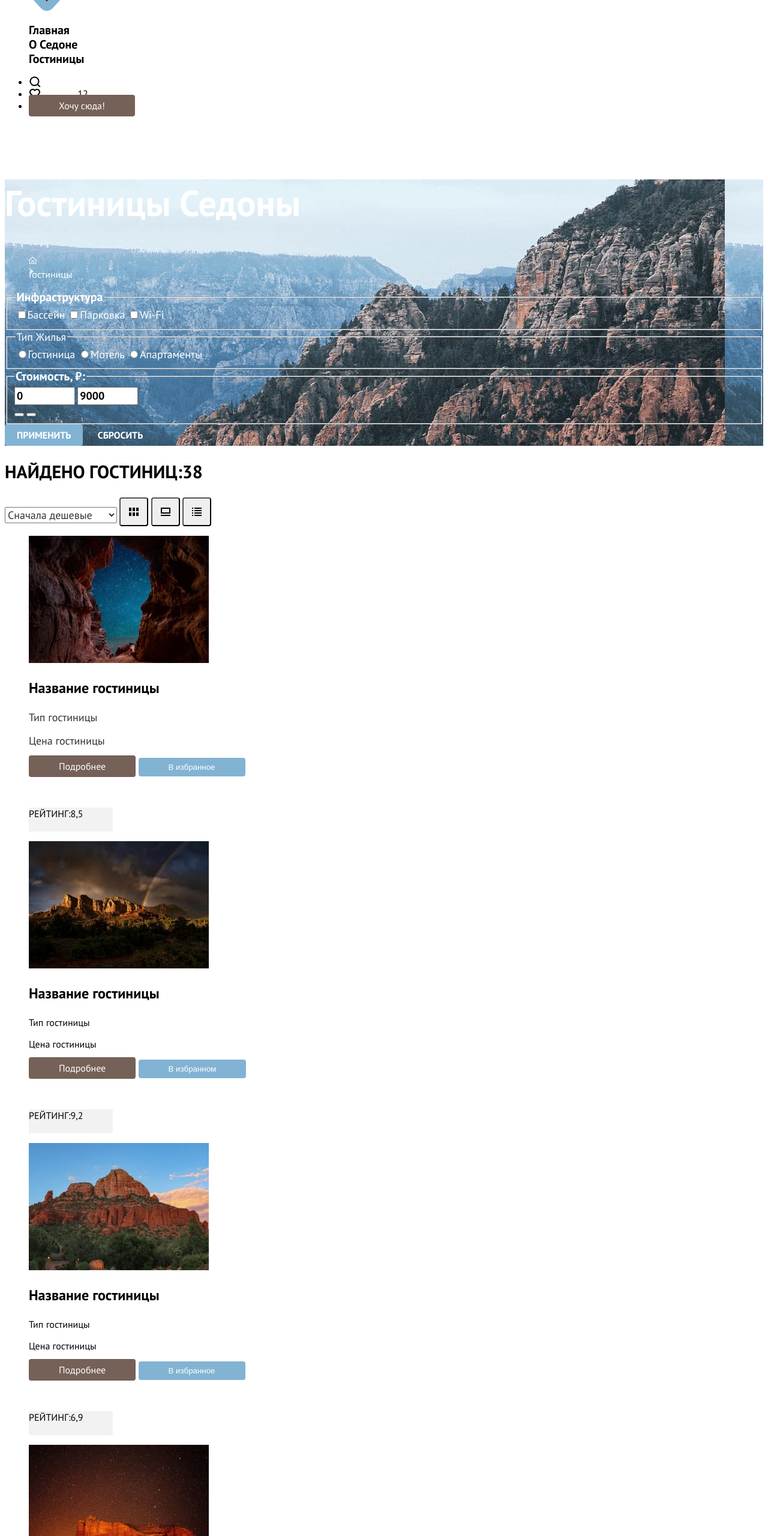
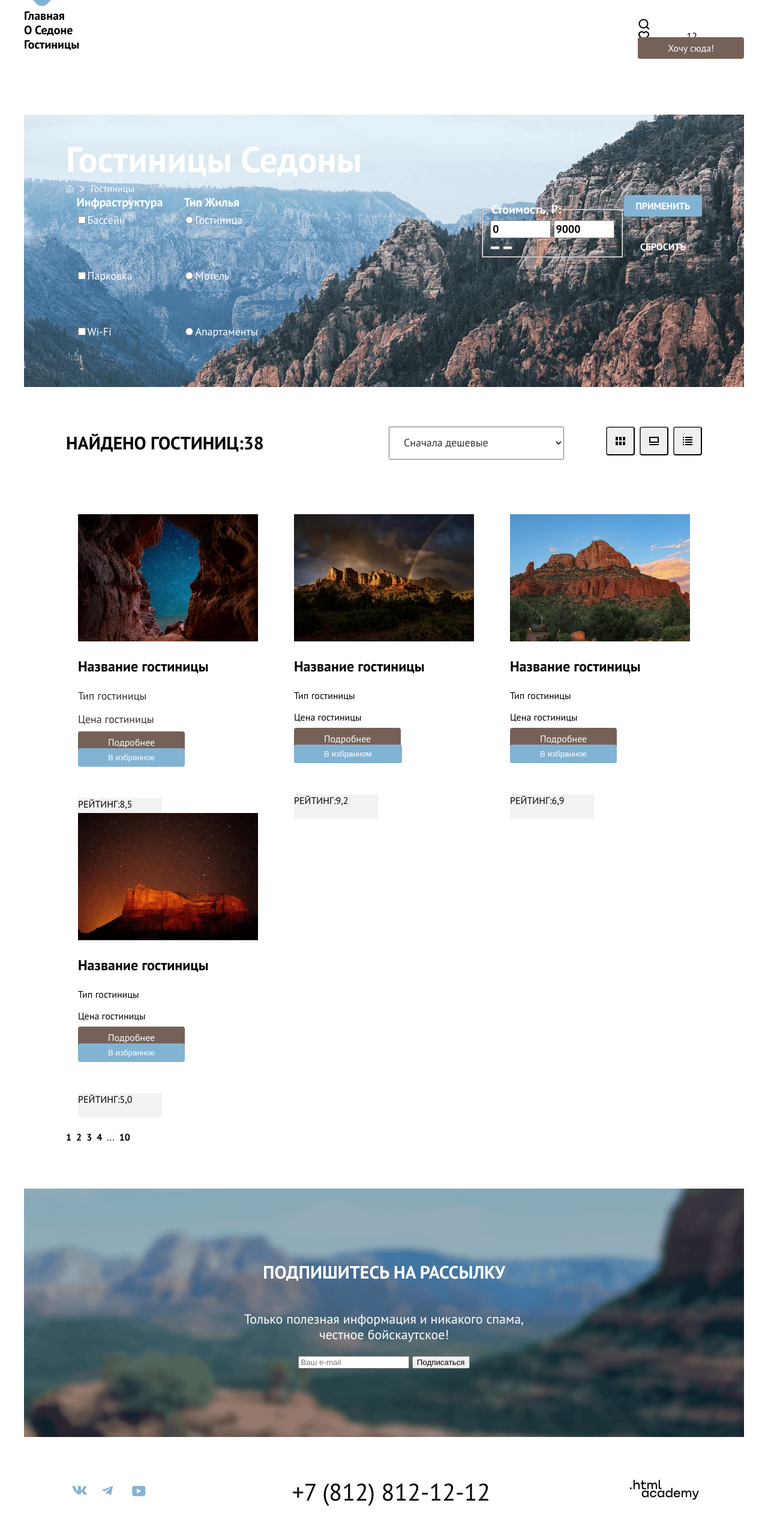
Before and after one commit to htmlacademy-htmlcss/2208219-sedona-1, a plain HTML site: page catalog.html in a window 1280 px wide. Shown: the part 60-2620 px from the top of the page at 60% size. After the commit the page ends 2572 px from the top, so only its background shows below. Drawn offline with Linux system fonts and the light colour scheme.

Commit message:
задача по флексам

```diff
--- a/catalog.html
+++ b/catalog.html
@@ -44,9 +44,12 @@
       </ul>
     </nav>
   </header>
-<main class="main_catalog">
+<main class="main_catalog main_container">
+  <div class="page_container">
     <h1 class="visually_hidden">Каталог гостиниц</h1>
     <section class="hotels">
+      <div class="hotels_container">
+        <div class="filter_title_container">
           <h2 class="section_title__hotels">Гостиницы Седоны</h2>
           <ul class="breadcrums">
             <li class="breadcrums_item home">
@@ -58,8 +61,10 @@
               <a class="breadcrums_link">Гостиницы</a>
             </li>
           </ul>
-    <form class="hotel_options" action="#" method="get">
-      <fieldset class="options">
+        </div>
+          <form class="hotel_options hotel_options_container" action="#" method="get">
+            <div class="left_options">
+              <fieldset class="options ">
               <legend class="options_title">Инфраструктура</legend>
                 <label for="pool">
                   <input type="checkbox" name="pool" id="pool">Бассейн
@@ -72,7 +77,7 @@
                 </label>
               </fieldset>
               <fieldset class="options">
-      <legend>Тип Жилья</legend>
+              <legend class="options_title">Тип Жилья</legend>
               <label for="hotel">
                 <input type="radio" name="type_hotel" id="hotel" value="hotel">Гостиница
               </label>
@@ -83,6 +88,8 @@
                 <input type="radio" name="type_hotel" id="apart" value="apart">Апартаменты
               </label>
               </fieldset>
+            </div>
+            <div class="right_options">
               <fieldset class="hotel_price">
               <legend>Стоимость, ₽:</legend>
               <div class="wrapper_price">
@@ -98,29 +105,35 @@
                 </div>
               </div>
               </fieldset>
-      <div class="wrapper_buttons">
+              <div class="button_container">
                 <button class="submit" type="submit">Применить</button>
                 <button class="reset" type="reset">Сбросить</button>
+              </div>
+            </div>
       </div>
             </form>
     </section>
     <section class="products">
       <header class="header_products">
         <h2 class="section_title">Найдено гостиниц:<span>38</span></h2>
+        <div class="select_control_container">
           <select class="select_control" aria-label="Сортировка">
             <option value="cheap" selected>Сначала дешевые</option>
             <option value="popular">Сначала популярные</option>
             <option value="expensive">Сначала дорогие</option>
           </select>
+          <div class="select_button_container">
             <button class="button_lsit button_chosed table" type="button">
               <span class="visually_hidden">Отображать иконками</span>
             </button>
             <button class="button_lsit monitor" type="button">
               <span class="visually_hidden"> Весь экран</span>
             </button>
-      <button class="button_lsit list" type="button">
+            <button class="button_lsit list_vision" type="button">
               <span class="visually_hidden">Отображать списком</span>
             </button>
+          </div>
+        </div>
       </header>
       <ul class="product_list">
         <li class="product">
@@ -214,44 +227,51 @@
     </section>
     <footer class="main_footer">
       <section class="subscribe">
+        <div class="subscribe_container">
           <h2 class="subscribe_title">Подпишитесь на рассылку</h2>
           <p class="subscribe_text">Только полезная информация и никакого спама, честное бойскаутское!</p>
           <form class="subscribe_form" action="#" method="post">
             <input type="email" name="e_mail" id="e_mail" placeholder="Ваш e-mail" required>
             <button class="e_mail_button" type="submit">Подписаться</button>
           </form>
+        </div>
       </section>
       <section class="contacts">
         <h2 class="visually_hidden">Контакты</h2>
         <ul class="contacts_list">
+          <li>
+            <ul class="contact_social_list">
               <li class="contacts_item">
                 <a class="link vkontakte" href="https://vk.com/htmlacademy">
-            <span class="visually_hidden">Ссылка на страницу в вк</span>
+                  <span class="visually_hidden">Ссылка</span>
                 </a>
               </li>
               <li class="contacts_item">
                 <a class="link telegramm" href="https://t.me/htmlacademy ">
-            <span class="visually_hidden">Ссылка на чат в телеграмм</span>
+                  <span class="visually_hidden">Ссылка</span>
                 </a>
               </li>
               <li class="contacts_item">
                 <a class="link you_tube" href="https://www.youtube.com/user/htmlacademyru">
-            <span class="visually_hidden">Ссылка на канал в you tube</span>
+                  <span class="visually_hidden">Ссылка</span>
                 </a>
               </li>
-        <li class="contacts_item">
+            </ul>
+          </li>
+          <li class="contacts_item telephone">
             <a class="tel" href="tel:+78128121212">
               <span class="tel_numbers">+7 (812) 812-12-12</span>
             </a>
           </li>
-        <li class="contacts_item">
-          <a class="html_academy" href="https://htmlacademy.ru/">
+          <li class="contacts_item logo_htmlacademy">
+            <a class="link html_academy" href="https://htmlacademy.ru/">
               <span class="visually_hidden">Ссылка на сайт HTML академии</span>
             </a>
           </li>
         </ul>
       </section>
     </footer>
+  </div>
 </main>
 </body>
 </html>
--- a/styles/styles.css
+++ b/styles/styles.css
@@ -12,18 +12,39 @@
   font-display: swap;
   src: url(../fonts/ptsans-700.woff2);
 }
+html{
+  height: 100%;
 
+}
 body {
+  display: flex;
+  flex-direction: column;
+  min-height: 100%;
+  margin: 0;
   background-color: #fff;
   font-family: "PT Sans", sans-serif;
   color: #000;
   font-size: 400;
 }
-
+.main_container{
+  flex-grow: 1;
+}
+.nav{
+  display: flex;
+  width: 1200px;
+  margin: 0 auto;
+}
 .nav_list{
   list-style-type: none;
+  width: 507px;
+  margin: 0;
+  padding: 0;
 }
-
+.user_action_list{
+  max-width: 268px;
+  margin-left: auto;
+  list-style-type: none;
+}
 .nav_link{
   font-family: inherit;
   text-decoration: none;
@@ -55,7 +76,11 @@ body {
   border-radius: 4px;
   text-decoration: none;
 }
+.page_container{
+  width: 1200px;
+  margin: 0 auto;
 
+}
 .hero{
   text-align: center;
   background-image: url(../images/photos/background.jpg);
@@ -63,8 +88,13 @@ body {
   height: 485px;
   background-repeat: no-repeat;
 }
-
+.welcome{
+  display: flex;
+  flex-direction: column;
+  align-items: center;
+}
 .welcome_title{
+  width: 620px;
   font-weight: 700;
   font-size: 30px;
   line-height: 36px;
@@ -73,16 +103,43 @@ body {
 }
 
 .welcome_text{
+  width: 651px;
   font-size: 22px;
   text-align: center;
   line-height: 26px;
 }
+.advantages{
+  display: flex;
+  flex-direction: column;
+  align-items: flex-start;
 
+
+}
 .list{
   list-style-type: none;
+  display: flex;
+  width: 1200px;
+  align-items: flex-start;
+  flex-wrap: wrap;
+  margin: 0;
+  padding: 0;
+}
+.list_item{
+  display: flex;
+  flex-direction: column;
+  justify-content: center;
+  align-items: center;
+  width: 400px;
+  height: 385px;
 }
 
 .wrapper{
+  padding: 103px 85px;
+  width: 230px;
+  display: flex;
+  flex-direction: column;
+  align-items: center;
+  justify-content: center;
   text-align: center;
 }
 
@@ -101,7 +158,10 @@ body {
   font-size: 18px;
   line-height: 21px;
 }
-
+.wide{
+  width: 800px;
+  align-self: stretch;
+}
 .blue{
   color: #fff;
   background-color: #82B3D3;
@@ -128,7 +188,11 @@ body {
   line-height: 26px;
   text-align: center;
 }
-
+.hotel_action{
+  display: flex;
+  flex-direction: column;
+  align-items: center;
+}
 .hotel_action_title{
   font-size: 30px;
   font-weight: 700;
@@ -177,11 +241,23 @@ body {
   line-height: 26px;
   color: #fff;
 }
-
 .contacts_list{
   list-style-type: none;
+  display: flex;
+  margin: 0;
+  padding: 0;
+  width: 1200px;
 }
 
+.contact_social_list {
+  list-style-type: none;
+  display: flex;
+  width: 250px;
+  height: 40px;
+  align-items: center;
+  margin-left: 80px;
+  padding: 0;
+}
 .vkontakte{
   background-image: url(../images/icons/vk.svg);
   background-repeat: no-repeat;
@@ -196,7 +272,13 @@ body {
   background-image: url(../images/icons/youtube.svg);
   background-repeat: no-repeat;
 }
-
+.telephone{
+  display: flex;
+  width: 331px;
+  height: 40px;
+  justify-content: center;
+  align-items: center;
+  margin: auto;}
 .tel{
   font-size: 40px;
   text-decoration: none;
@@ -208,37 +290,91 @@ body {
 .html_academy{
   background-image: url(../images/icons/html_academy.svg);
   background-repeat: no-repeat;
+  display: block;
 }
-
+.logo_htmlacademy{
+  margin-left: auto;
+  width: 190px;
+}
+.hotels_container{
+  display: flex;
+  flex-direction: column;
+  align-items: flex-start;
+  align-self: stretch;
+}
 .hotels{
   background-image: url(../images/photos/background.jpg);
+  background-repeat: no-repeat;
+  display: flex;
+  width: 1060px;
+  padding: 35px 70px 70px 70px;
+  flex-direction: column;
+  align-items: flex-start;
 }
-
+.filter_title_container{
+  display: flex;
+  flex-direction: column;
+  align-items: flex-start;
+  align-self: stretch;
+}
 .section_title__hotels{
   font-size: 60px;
   font-weight: 700;
   color: #fff;
   line-height: 78px;
+  margin: 0;
 }
 
 .breadcrums{
   list-style-type: none;
+  margin: 0;
+  padding: 0;
+  display: flex;
+  justify-content: center;
+  align-items: center;
+  gap: 10px;
 }
 .home{
   background-image: url(../images/icons/home.svg);
   background-repeat: no-repeat;
+  width: 13px;
+  height: 13px;
 }
 
 .catalog{
   color: #fff;
   background-image: url(../images/icons/arrow_right.svg);
   background-repeat: no-repeat;
+  background-position-y: center;
+  display: flex;
+  justify-content: flex-end;
+  width: 91px;
+  height: 21px;
 }
-
+.hotel_options_container{
+  display: flex;
+  justify-content: space-between;
+  align-items: flex-start;
+  align-self: stretch;
+}
+.left_options{
+  display: flex;
+  align-items: flex-start;
+}
+.right_options{
+  display: flex;
+  justify-content: flex-end;
+  align-items: flex-end;
+}
 .options{
+  display: flex;
+  flex-direction: column;
+  align-items: flex-start;
   font-size: 18px;
   line-height: 23px;
   color: #fff;
+  border: none;
+  gap: 70px;
 }
 
 .options_title{
@@ -247,14 +383,24 @@ body {
   line-height: 24px;
   color: #fff;
 }
+.hotel_price{
+  display: flex;
+  flex-direction: column;
+  align-items: flex-start;
 
+}
 .hotel_price legend{
   font-size: 20px;
   font-weight: 700;
   line-height: 24px;
   color: #fff;
 }
-
+.button_container{
+  display: flex;
+  flex-direction: column;
+  align-items: center;
+  gap: 32px;
+}
 .submit{
   padding: 8px 20px;
   background-color: #82B3D3;
@@ -293,8 +439,48 @@ body {
   line-height: 36px;
   text-transform: uppercase;
 }
+.products {
+  display: flex;
+  padding: 50px 70px 60px 70px;
+  flex-direction: column;
+  align-items: flex-start;
+  gap: 40px;
+  align-self: stretch;
+}
 .product_list{
   list-style-type: none;
+  display: flex;
+  justify-content: flex-start;
+  align-items: center;
+  gap: 20px;
+  flex-wrap: wrap;
+  padding: 0;
+}
+.product{
+  display: flex;
+  width: 300px;
+  height: 438px;
+  padding: 20px;
+  flex-direction: column;
+  align-items: flex-start;
+  gap: 16px;
+}
+.header_products{
+  display: flex;
+  justify-content: space-between;
+  align-items: center;
+  align-self: stretch;
+}
+.select_control_container{
+  display: flex;
+  align-items: flex-start;
+  gap: 70px;
+}
+.select_button_container{
+  display: flex;
+  justify-content: flex-end;
+  align-items: center;
+  gap: 8px;
 }
 .button_lsit{
   background-repeat: no-repeat;
@@ -312,7 +498,7 @@ body {
   background-image: url(../images/icons/monitor.svg);
 }
 
-.list{
+.list_vision{
   background-image: url(../images/icons/list.svg);
 }
 
@@ -321,6 +507,11 @@ body {
   font-size: 18px;
   line-height: 21xp;
   color: #333;
+  display: flex;
+  width: 292px;
+  padding: 14px 20px;
+  justify-content: space-between;
+  align-items: center;
 }
 
 .product_link,.hotel_page{
@@ -363,13 +554,34 @@ body {
   width:140px;
   height: 40px;
 }
-
+.pagination_wrapper{
+  display: flex;
+  align-items: center;
+  align-self: stretch;
+}
 .pagination__list{
   list-style-type: none;
+  display: flex;
+  align-items: flex-start;
+  gap: 8px;
+  padding: 0;
 }
 
+.main_footer{
+  display: flex;
+  flex-direction: column;
+  align-items: center;
+}
 
-
+.subscribe_container{
+  display: flex;
+  padding: 96px 258px 104px 258px;
+  flex-direction: column;
+  align-items: center;
+}
+.subscribe_container p{
+  width: 475px;
+}
 .pagination__link{
   display: flex;
   text-decoration: none;
```
Also changed, not shown: index.html (+16 -7 lines). Lines whose indentation alone changed are shown as unchanged.
